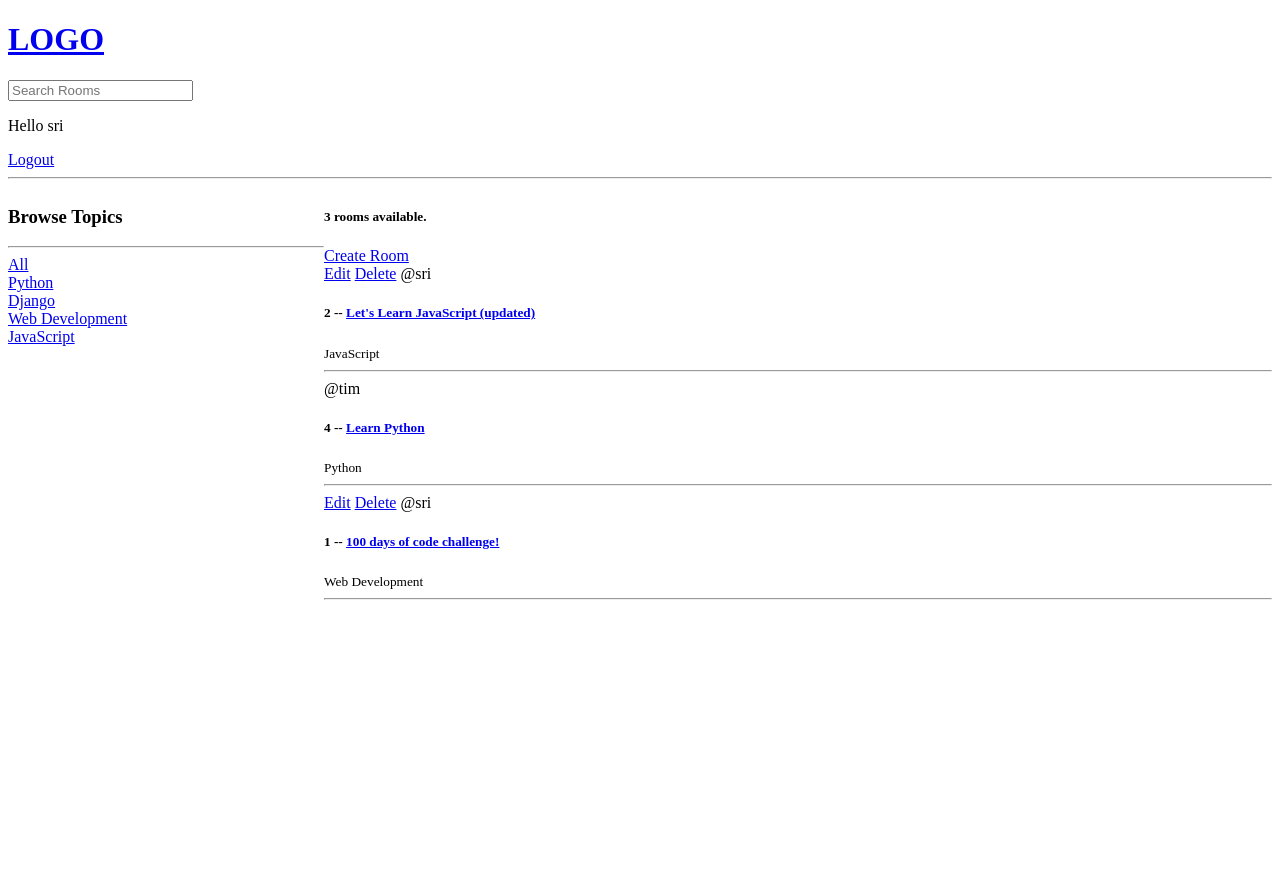
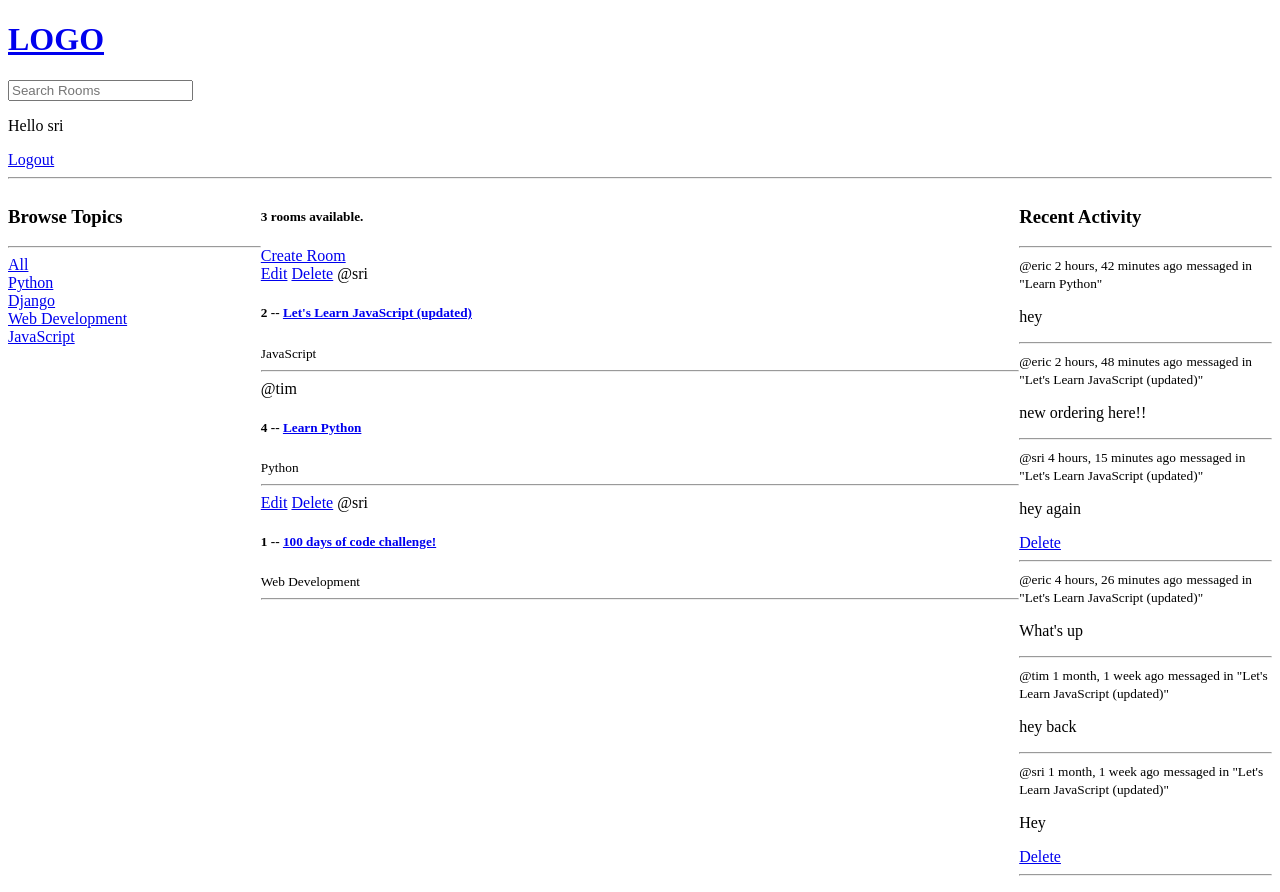
Before and after one commit to srilakshmiranganath/studybud, a Django app: page / in a window 1280 px wide. Before the commit the page ends 600 px from the top, so only its background shows below. Run offline with Django 5.2, Linux system fonts and the light colour scheme; a user stored in the database is signed in; data comes from the database, SQL or seed files in the repository; both versions use the stored data as it was after the commit.

Commit message:
added activity feed

```diff
--- a/base/models.py
+++ b/base/models.py
@@ -31,5 +31,8 @@ class Message(models.Model):
     updated = models.DateTimeField(auto_now=True)
     created = models.DateTimeField(auto_now_add=True)
 
+    class Meta:
+        ordering = ['-updated', '-created']
+
     def __str__(self):
         return self.body[0:50]
--- /dev/null
+++ b/base/templates/base/activity_component.html
@@ -0,0 +1,14 @@
+<h3>Recent Activity</h3>
+        <hr>
+        {% for message in room_messages %}
+            <div>
+                <small>@{{message.user}}    {{message.created|timesince}} ago</small>
+                <small>messaged in "{{message.room}}"</small>
+
+                <p>{{message}}</p>
+                {% if request.user == message.user %}
+                <a href="{% url 'delete-message' message.id %}">Delete</a>
+                {% endif %}
+                <hr>
+            </div>
+        {% endfor %}
--- /dev/null
+++ b/base/templates/base/feed_component.html
@@ -0,0 +1,12 @@
+{% for room in rooms %}
+                <div>
+                    {% if request.user == room.host %}
+                    <a href="{% url 'update-room' room.id %}">Edit</a>
+                    <a href="{% url 'delete-room' room.id %}">Delete</a>
+                    {% endif %}
+                    <span>@{{room.host.username}}</span>
+                    <h5>{{room.id}} -- <a href="{% url 'room' room.id %}">{{room.name}}</a></h5>
+                    <small>{{room.topic.name}}</small>
+                    <hr>
+                </div>
+            {% endfor %}
--- a/base/templates/base/home.html
+++ b/base/templates/base/home.html
@@ -5,44 +5,26 @@
 <style>
     .home-container{
         display: grid;
-        grid-template-columns: 1fr 3fr;
+        grid-template-columns: 1fr 3fr 1fr;
     }
 </style>
 
 <div class="home-container">
 
     <div>
-        <h3>Browse Topics</h3>
-        <hr>
-
-        <div>
-            <a href="{% url 'home' %}">All</a>
-        </div>
-
-        {% for topic in topics %}
-            <div>
-                <a href="{% url 'home' %}?q={{topic.name}}">{{topic.name}}</a>
-            </div>
-        {% endfor %}
+        {% include 'base/topics_component.html' %}
     </div>
 
     <div>
         <h5>{{room_count}} rooms available.</h5>
         <a href="{% url 'create-room' %}">Create Room</a>
         <div>
-            {% for room in rooms %}
-                <div>
-                    {% if request.user == room.host %}
-                    <a href="{% url 'update-room' room.id %}">Edit</a>
-                    <a href="{% url 'delete-room' room.id %}">Delete</a>
-                    {% endif %}
-                    <span>@{{room.host.username}}</span>
-                    <h5>{{room.id}} -- <a href="{% url 'room' room.id %}">{{room.name}}</a></h5>
-                    <small>{{room.topic.name}}</small>
-                    <hr>
-                </div>
-            {% endfor %}
+            {% include 'base/feed_component.html' %}
         </div>
+    </div>
+
+    <div>
+        {% include 'base/activity_component.html' %}
     </div>
 </div>
 
--- /dev/null
+++ b/base/templates/base/topics_component.html
@@ -0,0 +1,12 @@
+<h3>Browse Topics</h3>
+        <hr>
+
+        <div>
+            <a href="{% url 'home' %}">All</a>
+        </div>
+
+        {% for topic in topics %}
+            <div>
+                <a href="{% url 'home' %}?q={{topic.name}}">{{topic.name}}</a>
+            </div>
+        {% endfor %}
--- a/base/views.py
+++ b/base/views.py
@@ -70,12 +70,15 @@ def home(request):
 
     topics = Topic.objects.all()
     room_count = rooms.count()
-    context = {'rooms' : rooms, 'topics' : topics, 'room_count' : room_count}
+    room_messages = Message.objects.filter(Q(room__topic__name__icontains=q))
+
+    context = {'rooms' : rooms, 'topics' : topics,
+               'room_count' : room_count, 'room_messages' : room_messages}
     return render(request, 'base/home.html', context)
 
 def room(request, pk):
     room = Room.objects.get(id=pk)
-    room_messages = room.message_set.all().order_by('-created')
+    room_messages = room.message_set.all()
     participants = room.participants.all()
 
     if request.method == 'POST':
```
Also changed, not shown: db.sqlite3.
